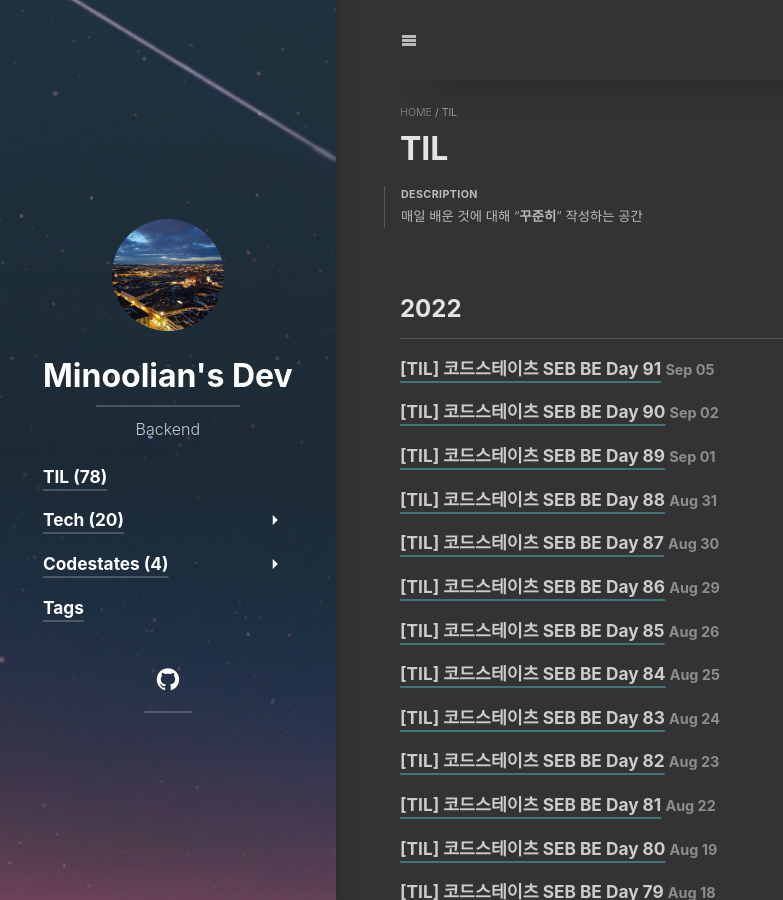
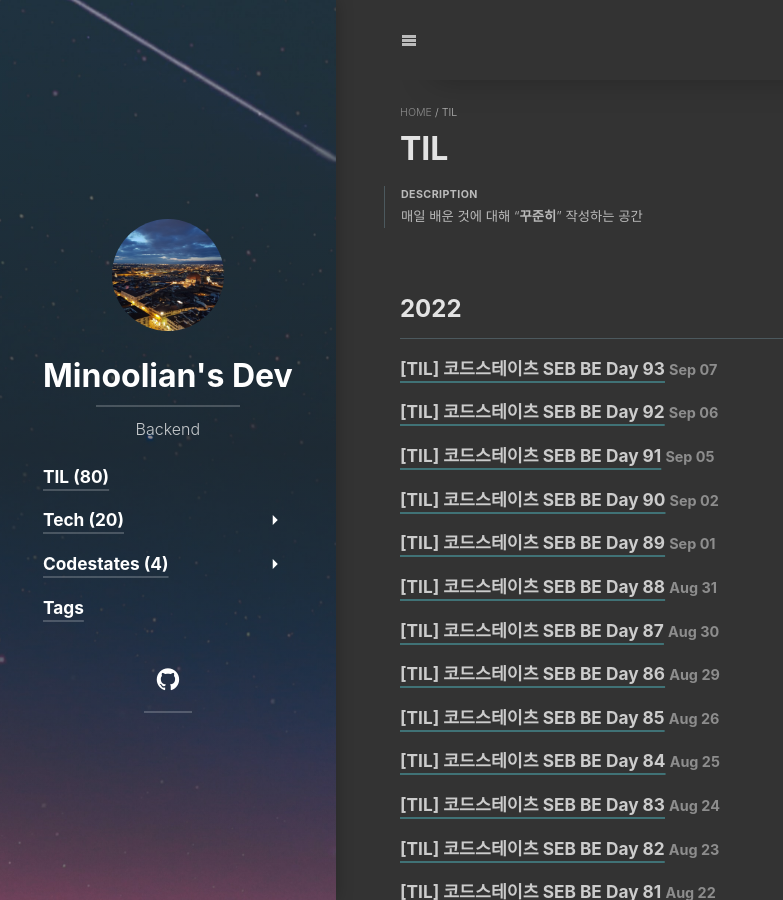
Before and after one commit to Minoolian/Minoolian.github.io, a Jekyll site: the page built from _featured_categories/til.md, in a window 1280 px wide and 900 px high. Shown: the whole window, without its empty margins (0-783 px from the left). Built offline with Jekyll 4.4.1, drawn with Linux system fonts in a browser that asks for light colours; cached includes are drawn as plain includes; nearby versions of some CDN libraries; some web fonts are replaced; library files that are not in the unit come from our copies; some of the changed lines change nothing that is shown.

Commit message:
docs: 22.09.06, 07 TIL

```diff
--- a/_posts/til/2022-09-05-220905-til.md
+++ b/_posts/til/2022-09-05-220905-til.md
@@ -20,7 +20,7 @@
 
 Security 관련 인증, 인가 페이지를 **블랙리스트**로 처리하고, Github에 push를 해놓은 상태였다. 그러던 와중 프론트 팀원들이 요청에 대한 응답이 제대로 들어오지 않는다고하여 서버의 로그와 클라이언트의 요청을 확인하려하였는데, Network 탭에 제대로 보이지 않아서 해결하는데 난항을 겪었다. 하지만 Security의 인증페이지를 적용한 직후였고, JWT를 사용해야했기에 문제는 빨리 찾을 수 있었다. ***Login시 Response의 Header에 Authorization이 undefined***로 찍혀 생기게된 오류였다. 전에도 한번 이런 문제에 봉착했기에 바로 해결할 수 있었다.
 
-Go to [[JWT] CORS 해결 후 프론트단 토큰 저장 오류](../tech/troubleshooting/2022-06-27-CORS-Header){:.heading.flip-title}
+Go to [[JWT] CORS 해결 후 프론트단 토큰 저장 오류](../tech/troubleshooting/CORS-Header){:.heading.flip-title}
 {:.read-more}
 
 # 🎯 Tomorrow
--- /dev/null
+++ b/_posts/til/2022-09-06-220906-til.md
@@ -0,0 +1,34 @@
+---
+layout: post
+title: "[TIL] 코드스테이츠 SEB BE Day 92"
+category: til
+---
+> 💡 **Today I Will Learn**
+>
+> * Pre-Project
+
+{:toc .large-only}
+
+# ✏️ Check Box
+***
+
+* [x] <label>최종 배포</label>
+* [x] <label>배포 트러블 슈팅</label>
+
+# 📌 정리
+***
+
+지금까지 개발한 어플리케이션을 마지막으로 테스트하고, 최종본을 배포하는 작업을 진행했다. EC2에 올라가있는 Springboot와 MySQL을 통해 지금까지 프론트 팀원들이 **localhost에서 작업**을 진행해왔고, 정상동작하였다. 그러나 프론트를 Vercel로 배포하는 순간 ***Response를 받아오지 못하는 오류***에 봉착하게 되었다...
+
+해당 오류를 Chrome 개발자 도구에서 확인한 결과 `Mixed Content`라는 메시지와 함께 오류가 발생하였다. 구글링 해본 결과 `HTTS -> HTTP 로 통신`을 하면 보안상의 이유로 거부하는 것으로 보였다. 확인해보니 **React가 배포된 Vercel은 HTTPS**로 **Springboot가 배포된 EC2는 HTTP**로 연결되어있기에 발생하는 것이었다.
+
+Chrome 설정에서 임시로 `안전하지않은 컨텐츠`를 여는 방식으로 해결했지만 근본적인 해결법이 아니기에 EC2에 `SSL인증서를 발급`받아 HTTPS로 통신할 수 있게 구성하였다. 이에 대한 글은 추후에 블로깅하도록 하겠다.
+
+# 🎯 Tomorrow
+***
+
+* Main-Project 팀 빌딩
+* Pre-Project 회고
+
+Back to [[TIL] 코드스테이츠 SEB BE Day 91](220905-til){:.heading.flip-title}
+{:.read-more}
--- /dev/null
+++ b/_posts/til/2022-09-07-220907-til.md
@@ -0,0 +1,33 @@
+---
+layout: post
+title: "[TIL] 코드스테이츠 SEB BE Day 93"
+category: til
+---
+> 💡 **Today I Will Learn**
+>
+> * Main-Project 팀 빌딩
+> * Pre-Project 회고
+
+{:toc .large-only}
+
+# ✏️ Check Box
+***
+
+* [x] <label>Main-project 팀 빌딩</label>
+* [x] <label>Pre-project 회고</label>
+
+# 📌 정리
+***
+
+Pre-Project의 마무리와 함께 지금까지의 걸음을 되돌아보고 정리하는 시간이었다. 또한 Main-Project부터 멘토분들께서 참여하시기 때문에 팀원 각자와 멘토분들의 소개를 간단히 작성하여 공유하는 페이지가 마련되어 있었다. 그리고 멘토분들이 우리 팀원들이 어떤 걸음을 해왔고 잘해낸 부분, 어려움을 겪은 부분, 개선해야할 부분이 무엇인지 파악할 수 있게 Pre-Project에 대한 회고를 팀원끼리 모여 작성하였다.
+
+내일부터는 Main-Project의 아이디어에 대한 회의를 진행하고, 그 중에서 최적의 주제를 선정하는 시간을 갖는 것 같다. 그리고 멘토분들의 평가를 위한 프로젝트 기획서 등을 작성하는 페이지가 마련되어 있다. 진행을 해봐야 알겠지만 **시간이 부족할 것**으로 생각된다. 내일 진행해보면서 계획에 따른 시간분배가 필요할....것으로 보인다.
+
+# 🎯 Tomorrow
+***
+
+* Idea Mix & Mingle
+* Main-Project
+
+Back to [[TIL] 코드스테이츠 SEB BE Day 92](220906-til){:.heading.flip-title}
+{:.read-more}
```
